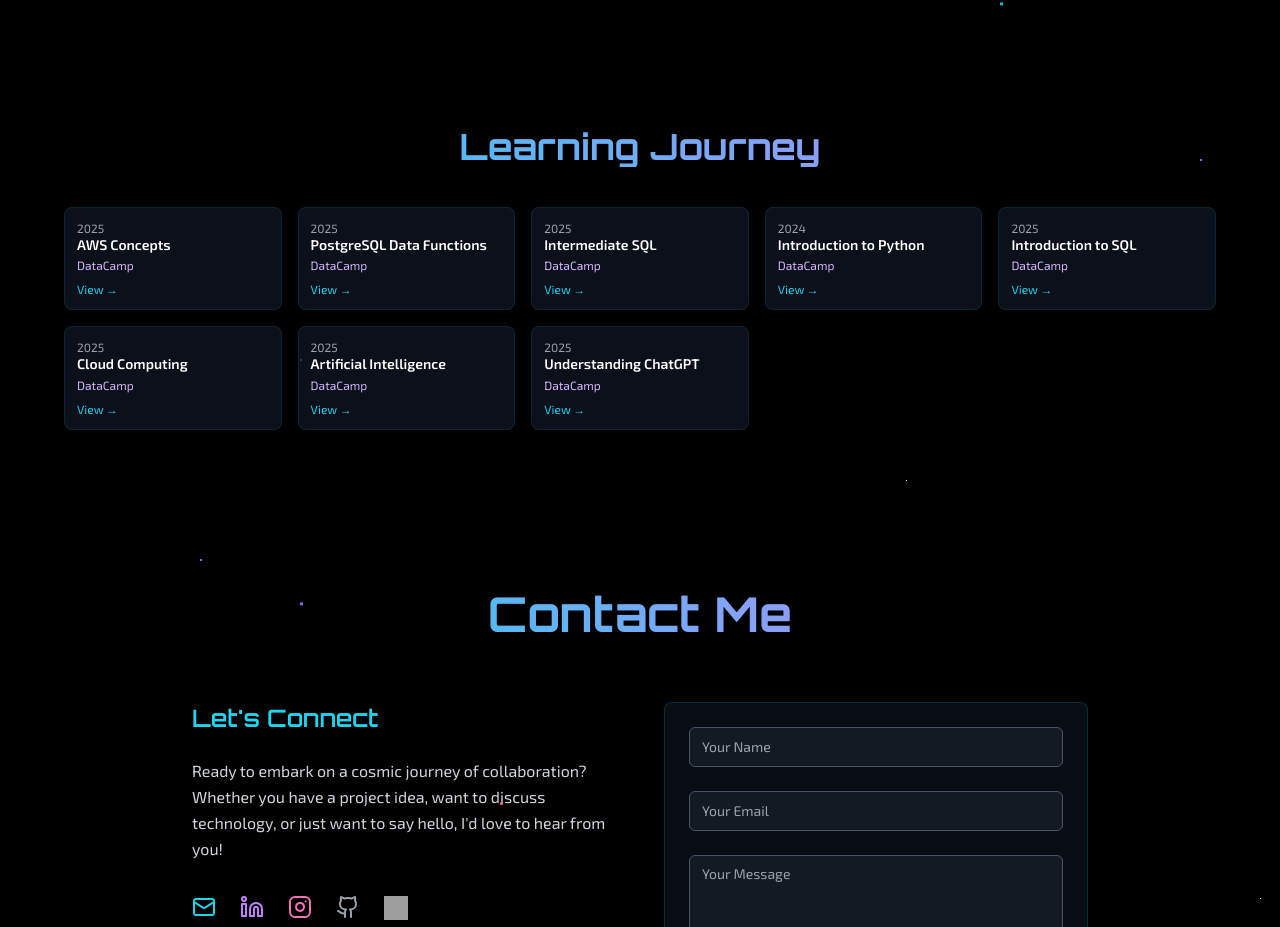
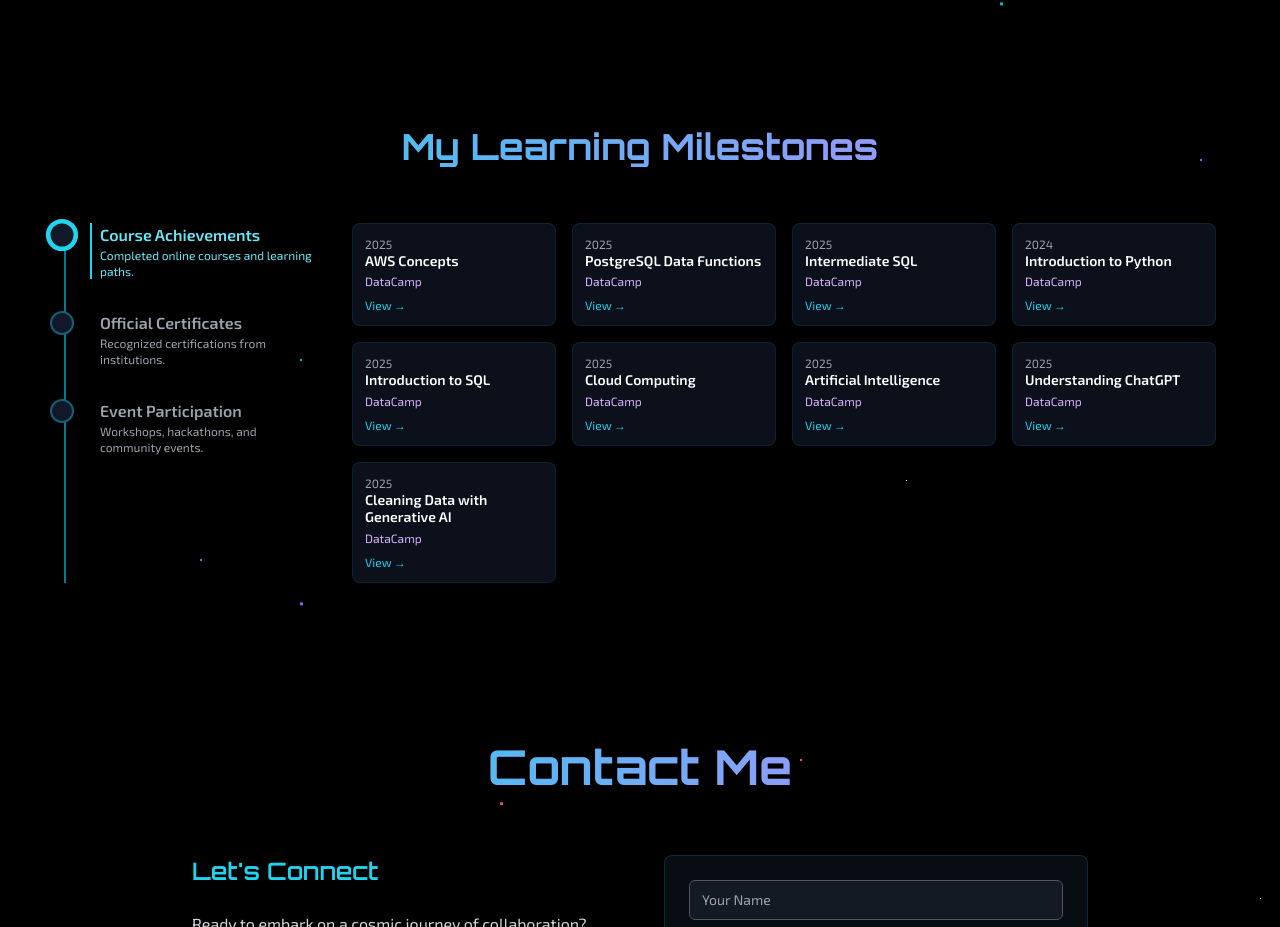
Before and after one commit to sarrazer24/myportfolio_spacethemed, a Next.js app: page / in a window 1280 px wide. Shown: the part 2318-3245 px from the top of the page. Built offline with nearby package versions, Linux system fonts and the light colour scheme; grey boxes are pictures that could not be loaded.

Commit message:
added certificates

```diff
--- a/components/sections/CertificatesSection.tsx
+++ b/components/sections/CertificatesSection.tsx
@@ -1,7 +1,7 @@
+import { useState } from "react"
 import { motion } from "framer-motion"
 
-export default function CertificatesSection() {
-  const courses = [
+const achievements = [
   {
     title: "AWS Concepts",
     issuer: "DataCamp",
@@ -49,8 +49,53 @@ export default function CertificatesSection() {
     issuer: "DataCamp",
     date: "2025",
     link: "https://drive.google.com/file/d/1rKF9StzmudbVVrTgJ1_2_isZVflLYsln/view?usp=sharing"
+  },
+  {
+    title: "Cleaning Data with Generative AI",
+    issuer: "DataCamp",
+    date: "2025",
+    link: "https://drive.google.com/file/d/1dDqAV4lPh1PSx7uGtpK2WOYHYDubWN66/view?usp=sharing"
   }
 ]
+
+const certificates: typeof achievements = [
+  // No official certificates yet
+]
+
+const participation: typeof achievements = [
+  {
+    title: "Hackathon Participation - DevFest Algiers 2024",
+    issuer: "GDG Algiers",
+    date: "2024",
+    link: "https://drive.google.com/file/d/1ZjNUpMf6JFE9xAN4LgwtVqkC2O5qzLWW/view?usp=sharing"
+  }
+]
+
+const timelineSections = [
+  {
+    label: "Course Achievements",
+    key: "achievements",
+    description: "Completed online courses and learning paths.",
+    data: achievements,
+  },
+  {
+    label: "Official Certificates",
+    key: "certificates",
+    description: "Recognized certifications from institutions.",
+    data: certificates,
+  },
+  {
+    label: "Event Participation",
+    key: "participation",
+    description: "Workshops, hackathons, and community events.",
+    data: participation,
+  }
+]
+
+export default function CertificatesSection() {
+  const [activeSection, setActiveSection] = useState("achievements")
+
+  const currentSection = timelineSections.find(s => s.key === activeSection) || timelineSections[0]
 
   return (
     <motion.section
@@ -62,12 +107,42 @@ export default function CertificatesSection() {
       transition={{ duration: 0.7, ease: "easeOut" }}
     >
       <div className="container mx-auto max-w-6xl">
-        <h2 className="text-3xl md:text-4xl font-bold text-center mb-10 bg-gradient-to-r from-cyan-400 to-purple-400 bg-clip-text text-transparent">
-          Learning Journey
+        <h2 className="text-3xl md:text-4xl font-bold text-center mb-14 bg-gradient-to-r from-cyan-400 to-purple-400 bg-clip-text text-transparent">
+          My Learning Milestones
         </h2>
-        {/* Responsive Masonry Grid for many certificates */}
-        <div className="grid grid-cols-2 sm:grid-cols-3 md:grid-cols-4 lg:grid-cols-5 gap-4">
-          {courses.map((course, idx) => (
+        <div className="flex flex-col md:flex-row gap-8">
+          {/* Timeline Navigation */}
+          <ol className="relative border-l-2 border-cyan-700 md:w-64 w-full mb-8 md:mb-0">
+            {timelineSections.map((section, idx) => (
+              <li
+                key={section.key}
+                className={`mb-8 ml-6 cursor-pointer group`}
+                onClick={() => setActiveSection(section.key)}
+              >
+                <div className="absolute -left-4 flex items-center justify-center w-6 h-6 rounded-full border-2 border-cyan-700 bg-gray-900 transition-all
+                  "
+                  style={{
+                    borderColor: activeSection === section.key ? "#22d3ee" : "#155e75",
+                    boxShadow: activeSection === section.key ? "0 0 0 2px #22d3ee" : "none",
+                    transform: activeSection === section.key ? "scale(1.15)" : "scale(1)"
+                  }}
+                />
+                <div className={`pl-2 transition-colors border-l-2 ${activeSection === section.key ? "border-cyan-400 text-cyan-300" : "border-transparent text-gray-400 group-hover:text-cyan-200"}`}>
+                  <div className="font-semibold text-base">{section.label}</div>
+                  <div className="text-xs">{section.description}</div>
+                </div>
+              </li>
+            ))}
+          </ol>
+          {/* Content */}
+          <div className="flex-1">
+            <div className="grid grid-cols-1 sm:grid-cols-2 md:grid-cols-3 lg:grid-cols-4 gap-4">
+              {currentSection.data.length === 0 ? (
+                <div className="col-span-full text-center text-gray-400 py-8">
+                  No items in this category yet.
+                </div>
+              ) : (
+                currentSection.data.map((course, idx) => (
                   <motion.div
                     key={idx}
                     className="bg-gray-900/70 p-3 rounded-lg border border-cyan-700/20 hover:border-cyan-400/60 transition-all duration-200 shadow group flex flex-col"
@@ -90,7 +165,10 @@ export default function CertificatesSection() {
                       View →
                     </a>
                   </motion.div>
-          ))}
+                ))
+              )}
+            </div>
+          </div>
         </div>
       </div>
     </motion.section>
```
Lines whose indentation alone changed are shown as unchanged.
